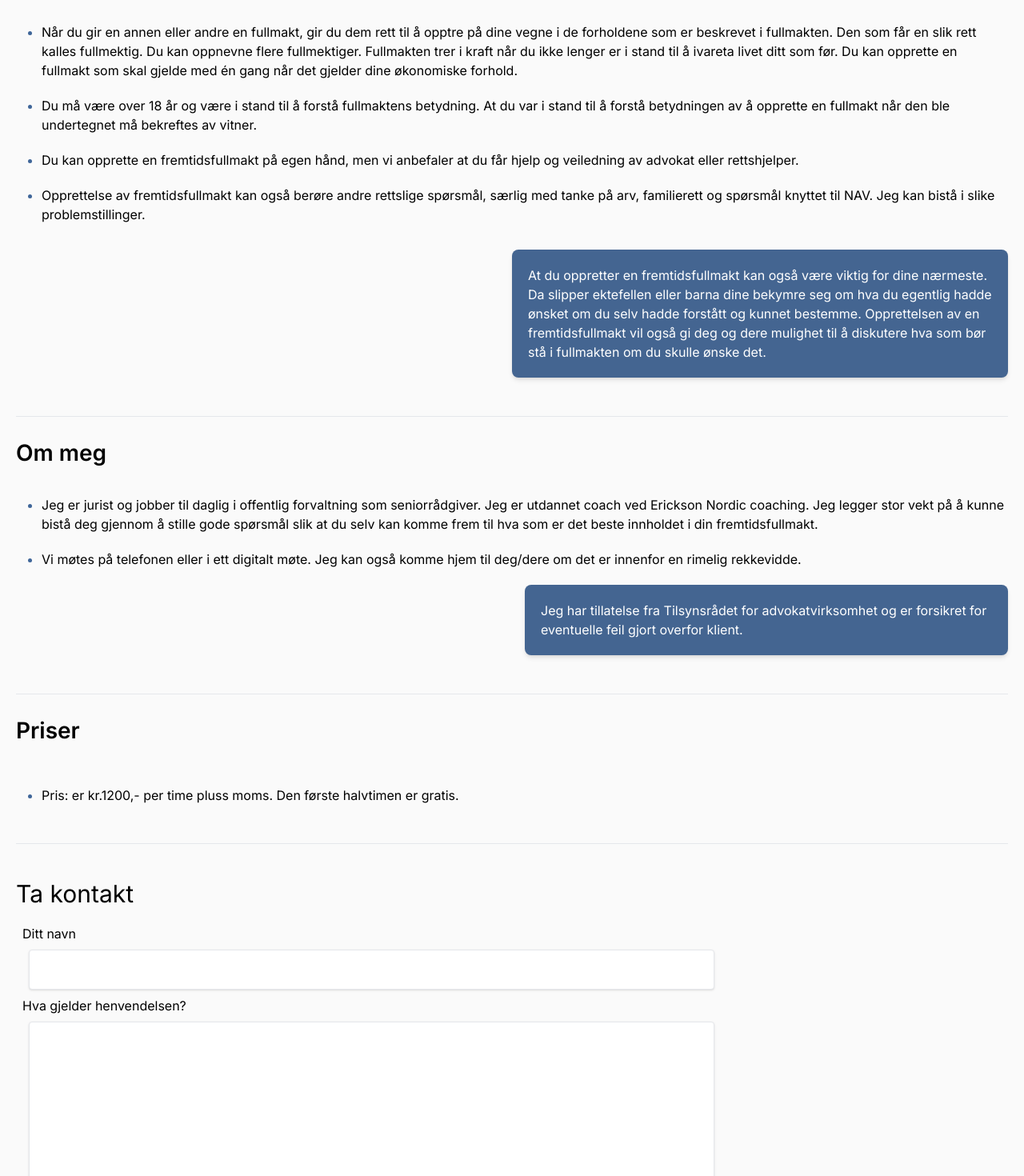
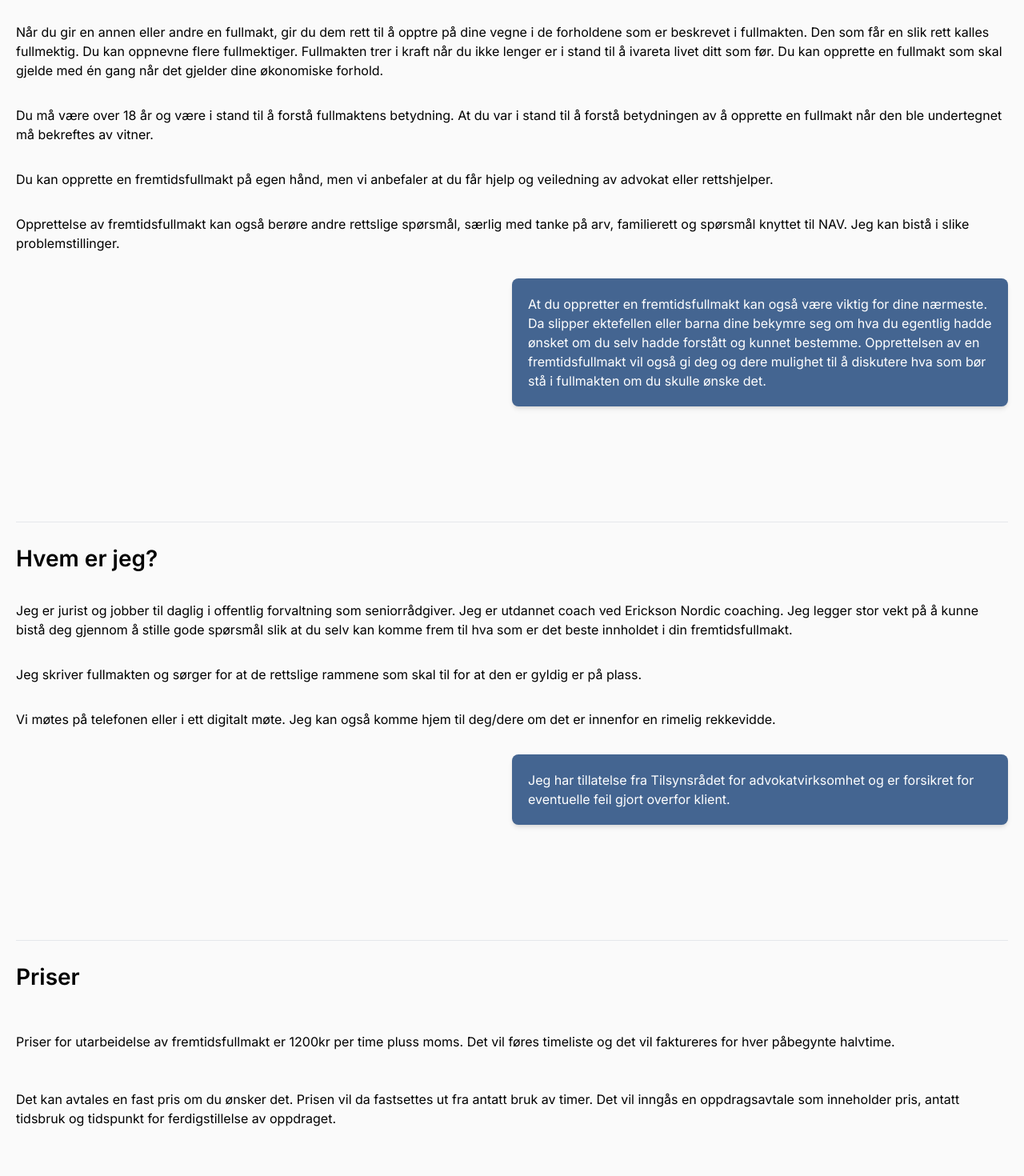
Before and after one commit to ErlingMK/moxnes_webapp, a Next.js app: page / in a window 1280 px wide. Shown: the part 800-2270 px from the top of the page at 80% size. Built offline with nearby package versions, Linux system fonts and the light colour scheme.

Commit message:
Revert "lists"
This reverts commit 8b68077cc07f846009484dc7791cc63dec9800bb.

```diff
--- a/src/app/features/About.tsx
+++ b/src/app/features/About.tsx
@@ -3,23 +3,22 @@ import Panel from "../components/Panel";
 export default function About() {
   return (
     <div className={"flex flex-col gap-8"}>
-      <h2 className={"text-lg font-semibold"}>Om meg</h2>
-      <ul className="list-disc space-y-5  ml-8">
-        <li className="text-main-blue">
-          <span className="text-black">
+      <h2 className={"text-lg font-semibold"}>Hvem er jeg?</h2>
+      <p>
         Jeg er jurist og jobber til daglig i offentlig forvaltning som
-            seniorrådgiver. Jeg er utdannet coach ved Erickson Nordic coaching.
-            Jeg legger stor vekt på å kunne bistå deg gjennom å stille gode
-            spørsmål slik at du selv kan komme frem til hva som er det beste
-            innholdet i din fremtidsfullmakt.
-          </span>
-        </li>
-        <li className="text-main-blue">
-          <span className="text-black">
-            Vi møtes på telefonen eller i ett digitalt møte. Jeg kan også komme
-            hjem til deg/dere om det er innenfor en rimelig rekkevidde.
-          </span>
-        </li>
+        seniorrådgiver. Jeg er utdannet coach ved Erickson Nordic coaching. Jeg
+        legger stor vekt på å kunne bistå deg gjennom å stille gode spørsmål
+        slik at du selv kan komme frem til hva som er det beste innholdet i din
+        fremtidsfullmakt.
+      </p>
+      <p>
+        Jeg skriver fullmakten og sørger for at de rettslige rammene som skal
+        til for at den er gyldig er på plass.
+      </p>
+      <p>
+        Vi møtes på telefonen eller i ett digitalt møte. Jeg kan også komme hjem
+        til deg/dere om det er innenfor en rimelig rekkevidde.
+      </p>
       <Panel
         content={
           <div>
@@ -30,7 +29,6 @@ export default function About() {
           </div>
         }
       />
-      </ul>
     </div>
   );
 }
--- a/src/app/features/Prices.tsx
+++ b/src/app/features/Prices.tsx
@@ -2,14 +2,17 @@ export default function Prices() {
   return (
     <div className={"flex flex-col gap-12"}>
       <h2 className={"text-lg font-semibold"}>Priser</h2>
-      <ul className="list-disc space-y-5 ml-8">
-        <li className="text-main-blue">
-          <span className="text-black">
-            Pris: er kr.1200,- per time pluss moms. Den første halvtimen er
-            gratis.
-          </span>
-        </li>
-      </ul>
+      <p>
+        Priser for utarbeidelse av fremtidsfullmakt er 1200kr per time pluss
+        moms. Det vil føres timeliste og det vil faktureres for hver påbegynte
+        halvtime.
+      </p>
+      <p>
+        Det kan avtales en fast pris om du ønsker det. Prisen vil da fastsettes
+        ut fra antatt bruk av timer. Det vil inngås en oppdragsavtale som
+        inneholder pris, antatt tidsbruk og tidspunkt for ferdigstillelse av
+        oppdraget.
+      </p>
     </div>
   );
 }
--- a/src/app/page.tsx
+++ b/src/app/page.tsx
@@ -46,45 +46,33 @@ export default function Home() {
         </div>
       </div>
 
-      <div className="p-5 flex flex-col gap-5 lg:gap-12">
+      <div className="p-5 flex flex-col gap-5 lg:gap-36">
         <Section first>
           <div className="flex flex-col gap-8 mt-5">
-            <ul className="list-disc space-y-5  ml-8">
-              <li className="text-main-blue">
-                <span className="text-black">
-                  Når du gir en annen eller andre en fullmakt, gir du dem rett
-                  til å opptre på dine vegne i de forholdene som er beskrevet i
-                  fullmakten. Den som får en slik rett kalles fullmektig. Du kan
-                  oppnevne flere fullmektiger. Fullmakten trer i kraft når du
-                  ikke lenger er i stand til å ivareta livet ditt som før. Du
-                  kan opprette en fullmakt som skal gjelde med én gang når det
-                  gjelder dine økonomiske forhold.
-                </span>
-              </li>
-              <li className="text-main-blue">
-                <span className="text-black">
-                  Du må være over 18 år og være i stand til å forstå fullmaktens
-                  betydning. At du var i stand til å forstå betydningen av å
-                  opprette en fullmakt når den ble undertegnet må bekreftes av
-                  vitner.
-                </span>
-              </li>
-              <li className="text-main-blue">
-                <span className="text-black">
-                  Du kan opprette en fremtidsfullmakt på egen hånd, men vi
-                  anbefaler at du får hjelp og veiledning av advokat eller
-                  rettshjelper.
-                </span>
-              </li>
-              <li className="text-main-blue">
-                <span className="text-black">
-                  Opprettelse av fremtidsfullmakt kan også berøre andre
-                  rettslige spørsmål, særlig med tanke på arv, familierett og
-                  spørsmål knyttet til NAV. Jeg kan bistå i slike
-                  problemstillinger.
-                </span>
-              </li>
-            </ul>
+            <p>
+              Når du gir en annen eller andre en fullmakt, gir du dem rett til å
+              opptre på dine vegne i de forholdene som er beskrevet i
+              fullmakten. Den som får en slik rett kalles fullmektig. Du kan
+              oppnevne flere fullmektiger. Fullmakten trer i kraft når du ikke
+              lenger er i stand til å ivareta livet ditt som før. Du kan
+              opprette en fullmakt som skal gjelde med én gang når det gjelder
+              dine økonomiske forhold.
+            </p>
+            <p>
+              Du må være over 18 år og være i stand til å forstå fullmaktens
+              betydning. At du var i stand til å forstå betydningen av å
+              opprette en fullmakt når den ble undertegnet må bekreftes av
+              vitner.
+            </p>
+            <p>
+              Du kan opprette en fremtidsfullmakt på egen hånd, men vi anbefaler
+              at du får hjelp og veiledning av advokat eller rettshjelper.
+            </p>
+            <p>
+              Opprettelse av fremtidsfullmakt kan også berøre andre rettslige
+              spørsmål, særlig med tanke på arv, familierett og spørsmål knyttet
+              til NAV. Jeg kan bistå i slike problemstillinger.
+            </p>
             <Panel
               content={
                 <p>
```
Lines whose indentation alone changed are shown as unchanged.
